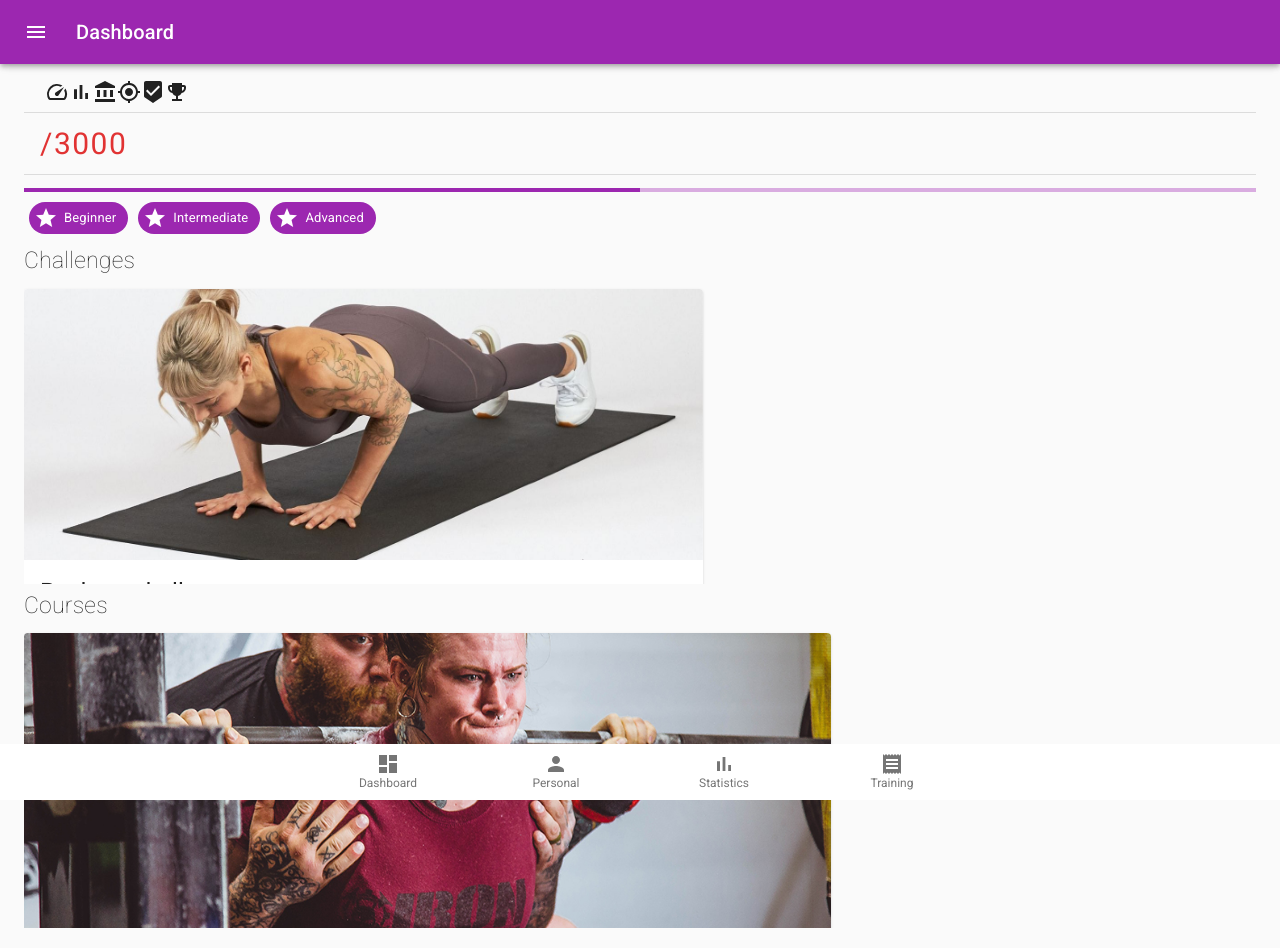
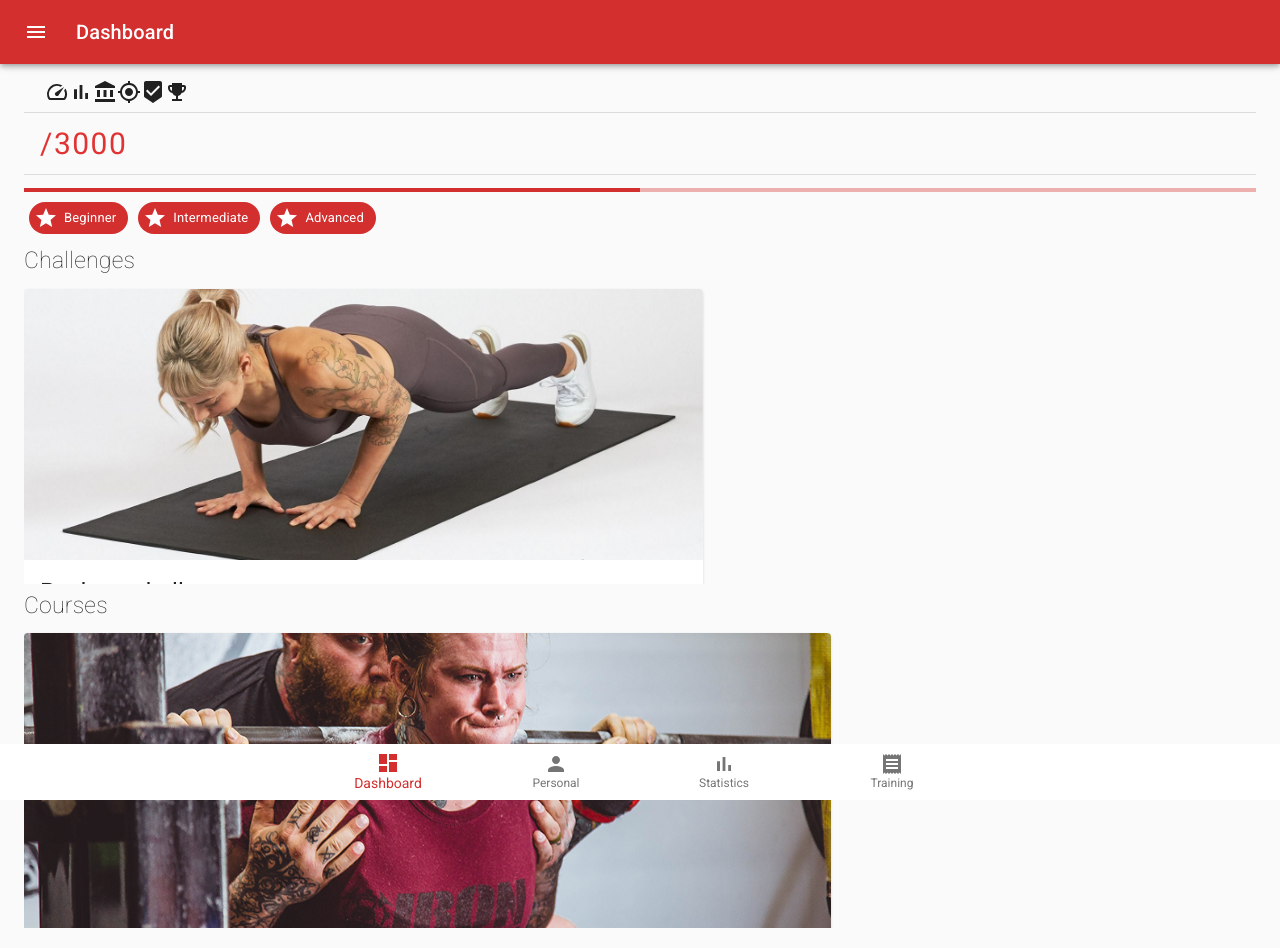
Before and after one commit to Giulianini/ASW-1920-GYMMY, a React (Create React App) app in the folder app/: page /user/dashboard in a window 1280 px wide. Built offline with nearby package versions, Linux system fonts and the light colour scheme; no server answers.

Commit message:
Fixed bug in bottombar, and home

```diff
--- a/app/src/components/Home.js
+++ b/app/src/components/Home.js
@@ -61,7 +61,6 @@ function Home() {
         snackMessage: "",
         transition: TransitionRight,
     })
-    const {open, snackMessage, transition} = snackState //Remove and hooks do not work!!!
 
     useEffect(() => {
         checkApiEndpoint((message, apiUrl) => {
@@ -72,21 +71,23 @@ function Home() {
     }, []) // eslint-disable-line react-hooks/exhaustive-deps
 
     function TransitionRight(props) {
-        return <Slide {...props} direction="left" />
+        return <Slide {...props} direction="left"/>
     }
+
     const mySnackBar = (
         <Snackbar
-            key={snackMessage ? snackMessage.key : undefined}
+            key={snackState.snackMessage}
             anchorOrigin={{
                 vertical: 'top',
                 horizontal: 'center',
             }}
-            open={open}
-            TransitionComponent={transition}
+            open={snackState.open}
+            TransitionComponent={snackState.transition}
             autoHideDuration={3000}
             onClose={() => setSnackState({...snackState, open: false})}
-            onExited={() => {}}
-            message={snackMessage ? snackMessage : undefined}
+            onExited={() => {
+            }}
+            message={snackState.snackMessage}
         />
     )
     return (
--- a/app/src/components/user/BottomBar.js
+++ b/app/src/components/user/BottomBar.js
@@ -5,25 +5,23 @@ import {useHistory, useLocation} from 'react-router-dom'
 import { makeStyles } from '@material-ui/core/styles';
 
 function BottomBar(props) {
-    const [value, setValue] = useState("dashboard")
+    const [value, setValue] = useState("user/dashboard")
     const location = useLocation()
     const history = useHistory()
     const classes = useStyles()
 
     useEffect(() => {
-        setValue(location.pathname.toString().split("/")[1])
+        setValue(location.pathname.toString().split("/").slice(1,3).join("/"))
     }, [location])
-
-    function handleChange(newValue) {
-        setValue(newValue)
-        history.push(`/${newValue}`)
-    }
 
     return (
         <BottomNavigation
             className={classes.root}
             value={value}
-            onChange={(e, newValue) => handleChange(newValue)}
+            onChange={(e, newValue) => {
+                setValue(newValue)
+                history.push(`/${newValue}`)
+            }}
             showLabels
         >
             <BottomNavigationAction label={props.tabs.dashboard.name} value={props.tabs.dashboard.value} icon={<Dashboard/>}/>
--- a/app/src/index.js
+++ b/app/src/index.js
@@ -4,7 +4,7 @@ import './index.css';
 import App from './App';
 import reportWebVitals from './reportWebVitals';
 import 'typeface-roboto';
-import checkApiEndpoint, {baseAxios} from "./Api";
+import checkApiEndpoint from "./Api";
 
 checkApiEndpoint((message, apiUrl) => console.log(`Connected to ${apiUrl}: ${message}`), (error) => `${error}`)
 ReactDOM.render(
--- a/app/src/theme.js
+++ b/app/src/theme.js
@@ -1,21 +1,28 @@
-import { createMuiTheme } from '@material-ui/core/styles';
-import purple from '@material-ui/core/colors/purple';
+import {createMuiTheme} from '@material-ui/core/styles';
 import green from '@material-ui/core/colors/green';
+import {blue, red} from "@material-ui/core/colors";
 
 const theme = createMuiTheme({
     palette: {
+        type: "light",
         primary: {
-            main: purple[500],
+            main: red[700],
         },
         secondary: {
-            main: green[500],
+            main: green[700],
         },
     },
 });
 
 const darkMode = createMuiTheme({
     palette: {
-        type: "dark"
+        type: "dark",
+        primary: {
+            main: red[800],
+        },
+        secondary: {
+            main: blue[500],
+        },
     }
 })
 
```
